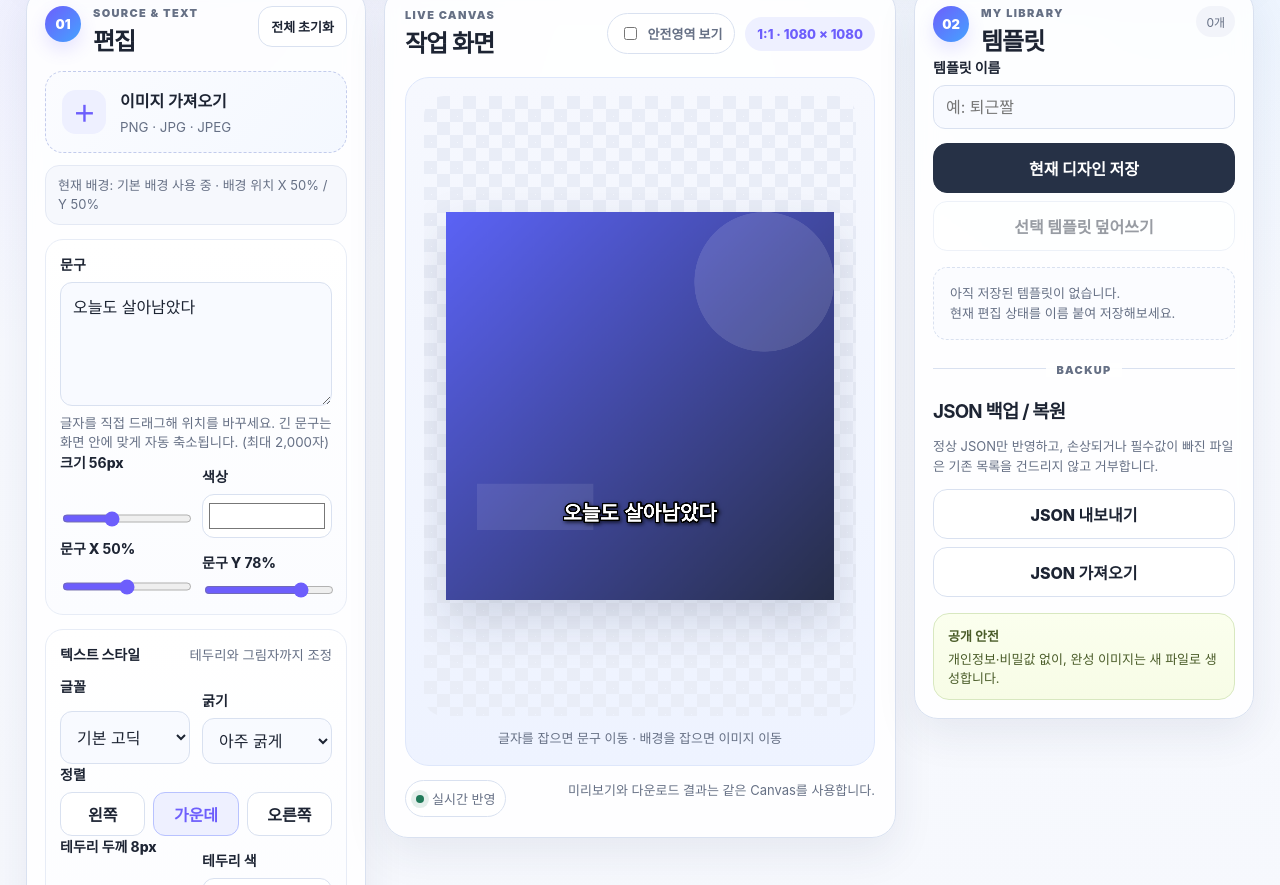
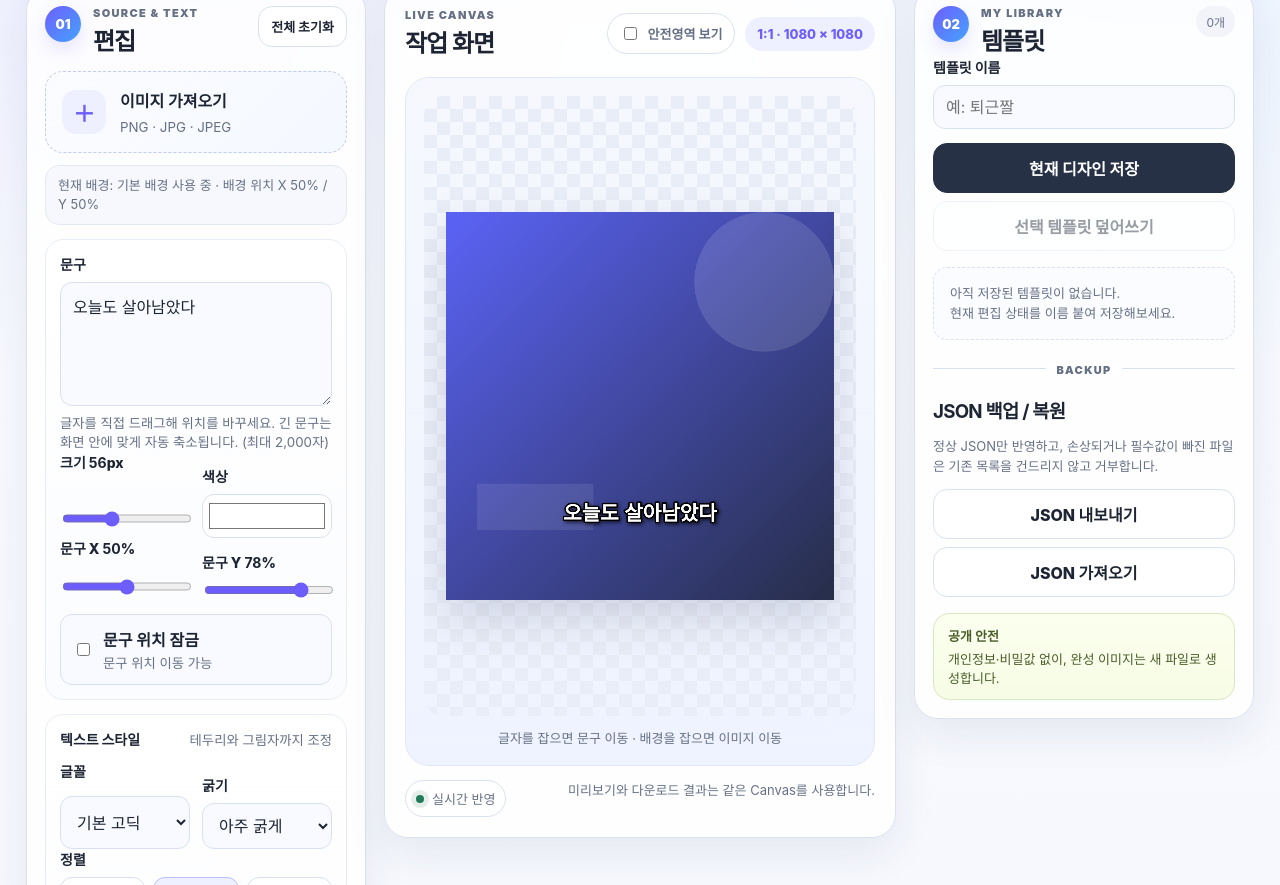
Before and after one commit to youmjjang/MEME_CARD, a website: page index.html in a window 1280 px wide. Shown: the part 281-1166 px from the top of the page. Drawn offline with Linux system fonts and the light colour scheme.

Commit message:
T05 AI A: implement text position lock core

```diff
--- a/index.html
+++ b/index.html
@@ -96,6 +96,14 @@
               <input id="yInput" type="range" min="0" max="100" step="0.1" value="78" />
             </label>
           </div>
+
+          <label class="position-lock-row">
+            <input id="textLockToggle" type="checkbox" />
+            <span>
+              <b>문구 위치 잠금</b>
+              <small id="textLockStatus">문구 위치 이동 가능</small>
+            </span>
+          </label>
         </div>
 
         <div class="control-card text-style-card">
--- a/script.js
+++ b/script.js
@@ -16,6 +16,8 @@ const els = {
   xValue: document.getElementById('xValue'),
   yInput: document.getElementById('yInput'),
   yValue: document.getElementById('yValue'),
+  textLockToggle: document.getElementById('textLockToggle'),
+  textLockStatus: document.getElementById('textLockStatus'),
   fitSelect: document.getElementById('fitSelect'),
   formatSelect: document.getElementById('formatSelect'),
   imagePosXInput: document.getElementById('imagePosXInput'),
@@ -78,6 +80,7 @@ function makeDefaultState() {
     color: '#ffffff',
     x: 50,
     y: 78,
+    textLocked: false,
     fit: 'cover',
     fontFamily: 'system',
     fontWeight: 900,
@@ -135,6 +138,15 @@ function updateImagePositionInputs() {
   els.imagePosYInput.value = String(state.imagePosY);
   els.imagePosXValue.textContent = state.imagePosX;
   els.imagePosYValue.textContent = state.imagePosY;
+}
+
+function updateTextLockUi() {
+  els.textLockToggle.checked = state.textLocked;
+  els.xInput.disabled = state.textLocked;
+  els.yInput.disabled = state.textLocked;
+  els.textLockStatus.textContent = state.textLocked ? '문구 위치 잠김' : '문구 위치 이동 가능';
+  els.textLockToggle.closest('.position-lock-row').classList.toggle('is-locked', state.textLocked);
+  els.canvas.classList.toggle('text-locked', state.textLocked);
 }
 
 function drawDefaultBackground() {
@@ -341,6 +353,7 @@ function render(includeGuide = true) {
   els.yInput.value = String(state.y);
   els.xValue.textContent = state.x;
   els.yValue.textContent = state.y;
+  updateTextLockUi();
   els.canvas.classList.toggle('is-draggable', Boolean(imageObj || textBoxes.length));
 }
 
@@ -355,6 +368,7 @@ function syncStateFromInputs() {
   state.color = els.colorInput.value;
   state.x = Number(els.xInput.value);
   state.y = Number(els.yInput.value);
+  state.textLocked = els.textLockToggle.checked;
   state.fit = els.fitSelect.value;
   state.fontFamily = els.fontFamilySelect.value;
   state.fontWeight = Number(els.fontWeightSelect.value);
@@ -384,6 +398,7 @@ function syncStateFromInputs() {
     els.colorInput,
     els.xInput,
     els.yInput,
+    els.textLockToggle,
     els.fitSelect,
     els.imagePosXInput,
     els.imagePosYInput,
@@ -527,6 +542,7 @@ els.resetBtn.addEventListener('click', () => {
   els.colorInput.value = state.color;
   els.xInput.value = state.x;
   els.yInput.value = state.y;
+  els.textLockToggle.checked = state.textLocked;
   els.fitSelect.value = state.fit;
   els.fontFamilySelect.value = state.fontFamily;
   els.fontWeightSelect.value = String(state.fontWeight);
@@ -835,6 +851,7 @@ function initializeInputs() {
   els.colorInput.value = state.color;
   els.xInput.value = state.x;
   els.yInput.value = state.y;
+  els.textLockToggle.checked = state.textLocked;
   els.fitSelect.value = state.fit;
   els.fontFamilySelect.value = state.fontFamily;
   els.fontWeightSelect.value = String(state.fontWeight);
@@ -867,6 +884,10 @@ function onPointerDown(event) {
   const px = (event.clientX - rect.left) * scaleX;
   const py = (event.clientY - rect.top) * scaleY;
   const hitText = textBoxes.some(box => px >= box.left && px <= box.right && py >= box.top && py <= box.bottom);
+  if (hitText && state.textLocked) {
+    showMessage('문구 위치가 잠겨 있습니다. 잠금을 해제한 뒤 이동하세요.');
+    return;
+  }
   if (!hitText && !imageObj) return;
   dragState.target = hitText ? 'text' : 'image';
   dragState.startX = state.x;
--- a/styles.css
+++ b/styles.css
@@ -332,6 +332,26 @@ input[type="color"] {
 }
 .color-field .field,
 .color-field { margin-top: 0; }
+
+.position-lock-row {
+  display: flex;
+  align-items: center;
+  gap: 10px;
+  margin-top: 14px;
+  padding: 12px;
+  border: 1px solid var(--line);
+  border-radius: 12px;
+  background: var(--panel-soft);
+  cursor: pointer;
+}
+.position-lock-row input { accent-color: var(--accent); }
+.position-lock-row span { display: grid; gap: 2px; }
+.position-lock-row small { color: var(--muted); }
+.position-lock-row.is-locked {
+  border-color: #b8c2ff;
+  background: var(--accent-soft);
+}
+.position-lock-row.is-locked small { color: var(--accent); font-weight: 800; }
 
 .ratio-buttons {
   display: grid;
```
Also changed, not shown: pnpm-lock.yaml (added).
